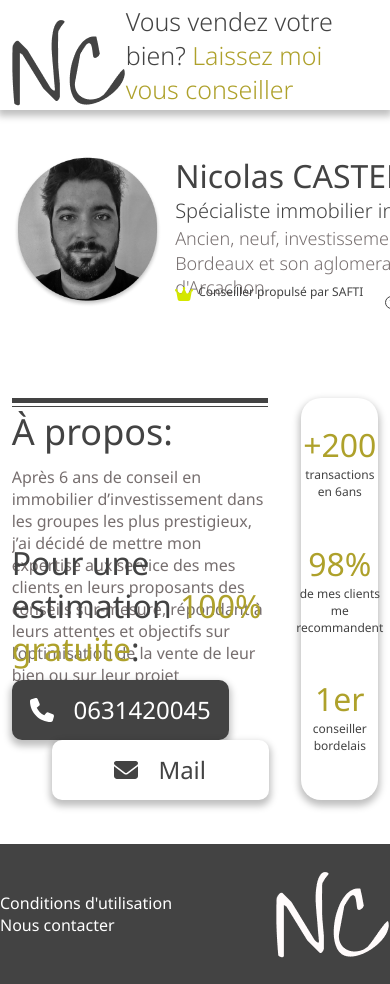
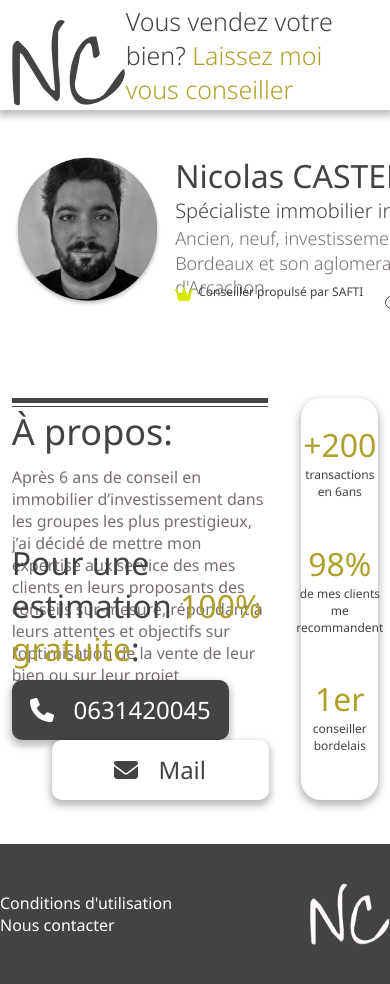
Before and after one commit to magicniclus/monIndependant, a React (Create React App) app: page / in a window 390 px wide. Shown: the top 984 px of the page. Built offline with nearby package versions, Linux system fonts and the light colour scheme.

Commit message:
Update _footer.scss

```diff
--- a/src/components/footer/_footer.scss
+++ b/src/components/footer/_footer.scss
@@ -28,5 +28,10 @@ footer{
         display: flex;
         flex-direction: column;
         justify-content: center;
+        img{
+            @media screen and (max-width: 425px) {
+                width: 5rem;
+            }
+        }
     }
 }
```
